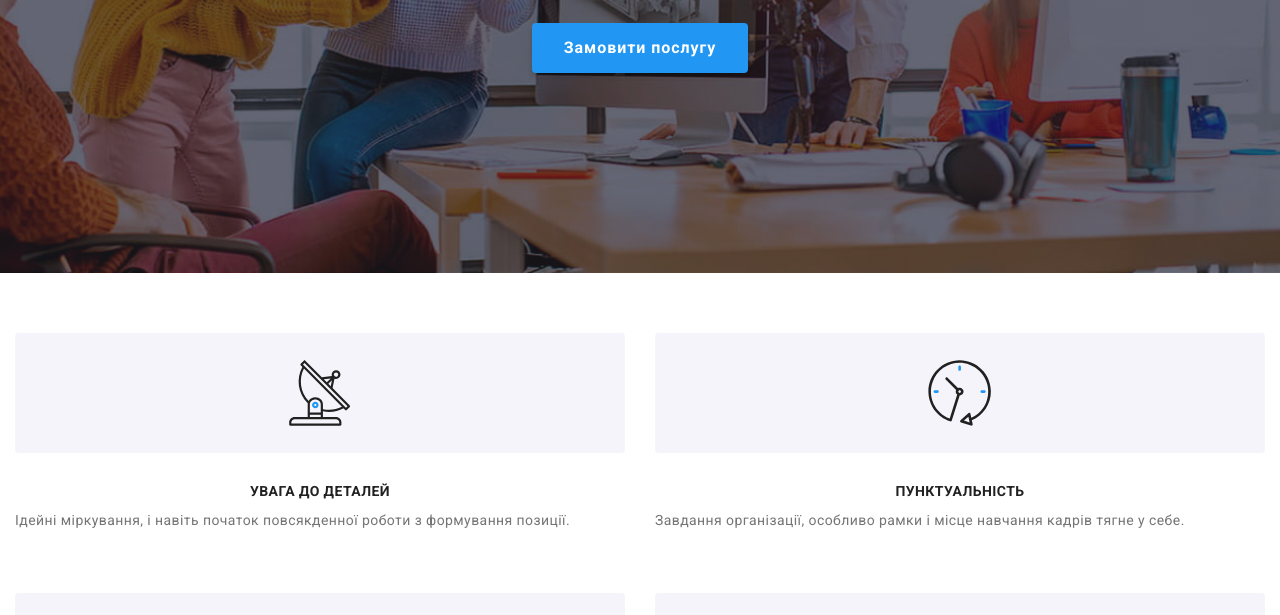
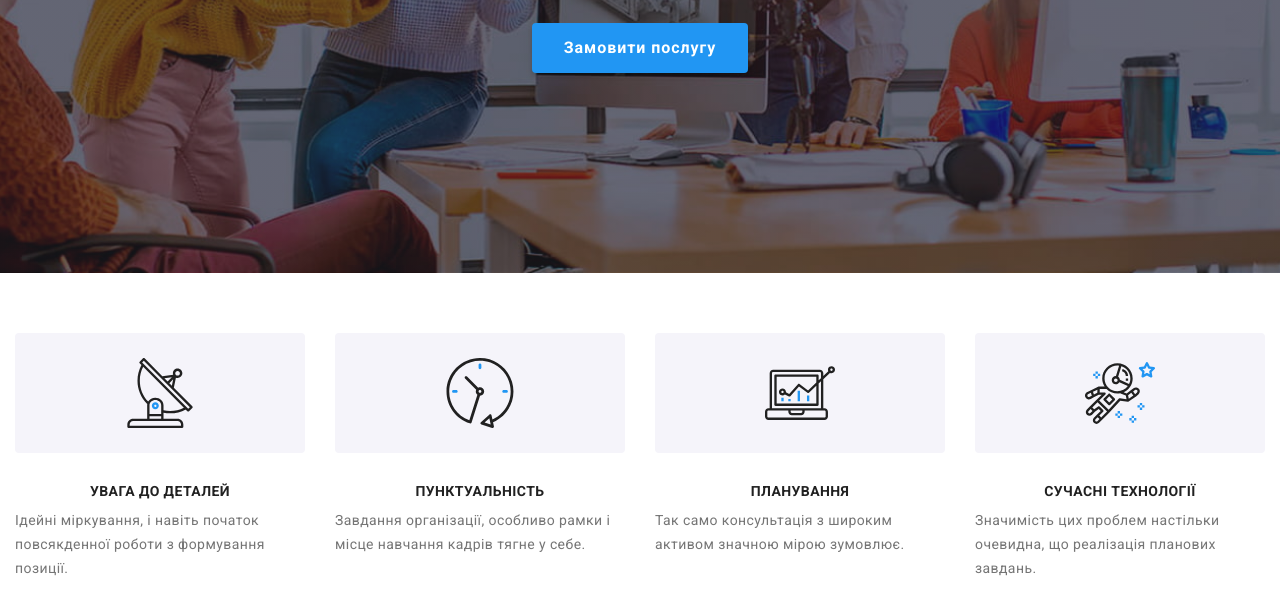
Before and after one commit to OleksandrFedorovskyi/goit-markup-hw-08, a plain HTML site: page index.html in a window 1280 px wide. Shown: the part 337-952 px from the top of the page. Drawn offline with nearby package versions, Linux system fonts and the light colour scheme.

Commit message:
2 sections complited

```diff
--- a/index.html
+++ b/index.html
@@ -60,7 +60,7 @@
       </section>
 
       <section class="benefits section">
-        <div class="">
+        <div class="benefits-container">
           <h2 class="visually-hidden title">Наші переваги</h2>
           <ul class="list benefits__grid list-content">
             <li class="benefits__list">
@@ -110,7 +110,7 @@
           </ul>
         </div>
       </section>
-      <!-- <section class="container">
+      <section class="container our-work">
         <h2 class="section-article title">Чим ми займаємося</h2>
         <ul class="list-content">
           <li class="list-content__item">
@@ -141,7 +141,7 @@
             <p class="list-content__text">Дизайнерські рішення</p>
           </li>
         </ul>
-      </section> -->
+      </section>
       <!-- <section class="section container team-section--backgroundColor">
         <div class="team-section-container">
           <h2 class="section-article title">Наша команда</h2>
--- a/sass/components/_benefits.scss
+++ b/sass/components/_benefits.scss
@@ -1,3 +1,73 @@
+
+
+.benefits__title {
+    font-size: 14px;
+    line-height: 1.2;
+    text-transform: uppercase;
+    padding-bottom: 10px;
+    color: $titleColor;
+    display: flex;
+    align-items: center;
+    justify-content: center;
+              @media screen and (min-width:320px) , (max-width:767px){
+            display: flex;
+      align-items: center;
+      justify-content: center;
+}
+}
+
+.benefits__icon {
+    width: 70px;
+    height: 70px;
+}
+.benefits__grid {
+    @media screen and (min-width:481px) , (max-width:1199) {
+    display: flex;
+    flex-wrap: wrap;
+    gap: 30px; }
+        @media screen and (min-width:1200px) {
+            flex-wrap: nowrap;
+        }
+}
+.benefits__list {
+@media screen and (min-width:481px) , (max-width:1199) {
+    width: calc((100% - 2 * 30) / 2);
+    margin: 30px;}
+
+}
+.icon-container {
+    // width: 270px;
+    // height: 120px;
+    // display: flex;
+    // align-items: center;
+    // justify-content: center;
+    background-color: #f5f4fa;
+    border-radius: 4px;
+    // margin-bottom: 30px;
+    // margin-right: 30px;
+              @media screen and (min-width:321px) , (max-width:1199) {
+            display: flex;
+      align-items: center;
+      justify-content: center;
+    //   width: 100%;
+    //   width: 450px;
+      height: 120px;
+      margin-bottom: 30px;
+}
+    @media screen and (min-width:768px) , (max-width:1199)  {
+        display: flex;
+        flex-wrap: wrap;
+        gap: 30px;
+    }
+
+}
+
+.benefits__descr {
+    line-height: 1.71;
+    letter-spacing: 0.03em;
+    margin-bottom: 30px;
+}
+
 .benefits {
     // display: flex;
     // flex-direction: row;
@@ -9,66 +79,12 @@
     margin: 0 auto;
 
 }
-
-.benefits__title {
-    font-size: 14px;
-    line-height: 1.2;
-    text-transform: uppercase;
-    padding-bottom: 10px;
-    color: $titleColor;
+.benefits-container {
+        @media screen and (min-width:1199) {
     display: flex;
-    align-items: center;
+    flex-direction: row;
     justify-content: center;
-              @media screen and (min-width:320px) , (min-width:480px){
-            display: flex;
-      align-items: center;
-      justify-content: center;
-}
-
-}
-
-.benefits__icon {
-    // width: 70px;
-    // height: 70px;
-}
-.benefits__grid {
-    display: flex;
-    flex-wrap: wrap;
-    gap: 30px;
-}
-.benefits__list {
-      --gap: 30px;
-    --columns: 2;
-        width: calc((100% - (var(--columns) - 1)*var(--gap))/var(--columns));
-}
-.icon-container {
-    // width: 270px;
-    // height: 120px;
-    // display: flex;
-    // align-items: center;
-    // justify-content: center;
-    background-color: #f5f4fa;
-    border-radius: 4px;
-    // margin-bottom: 30px;
-    // margin-right: 30px;
-              @media screen and (min-width:320px) , (min-width:480px){
-            display: flex;
-      align-items: center;
-      justify-content: center;
-    //   width: 100%;
-    //   width: 450px;
-      height: 120px;
-      margin-bottom: 30px;
-}
-    @media screen and (min-width:720px) {
-        display: flex;
-        flex-wrap: wrap;
-        gap: 30px;
+    row-gap: 30px;
+    width: 1200px;
     }
 }
-
-.benefits__descr {
-    line-height: 1.71;
-    letter-spacing: 0.03em;
-    margin-bottom: 30px;
-}
--- a/sass/components/_hero.scss
+++ b/sass/components/_hero.scss
@@ -26,7 +26,7 @@
     margin-right: auto;
     margin-bottom: 40px;
         @media screen and (min-width:768px) {
-        width: 360px;
+        width: 768px;
             @media screen and (min-width:1200px) {
         line-height: 1.36;
     width: 696px;
--- a/sass/components/_our-work.scss
+++ b/sass/components/_our-work.scss
@@ -1,6 +1,9 @@
 .our-work {
     padding-top: 0;
     padding-bottom: 94px;
+        @media (max-width:1199px) {
+        display: none;
+    }
 }
 .list-content__item {
     display: block;
```
Also changed, not shown: css/main.css, css/main.min.css, 2 other files.
